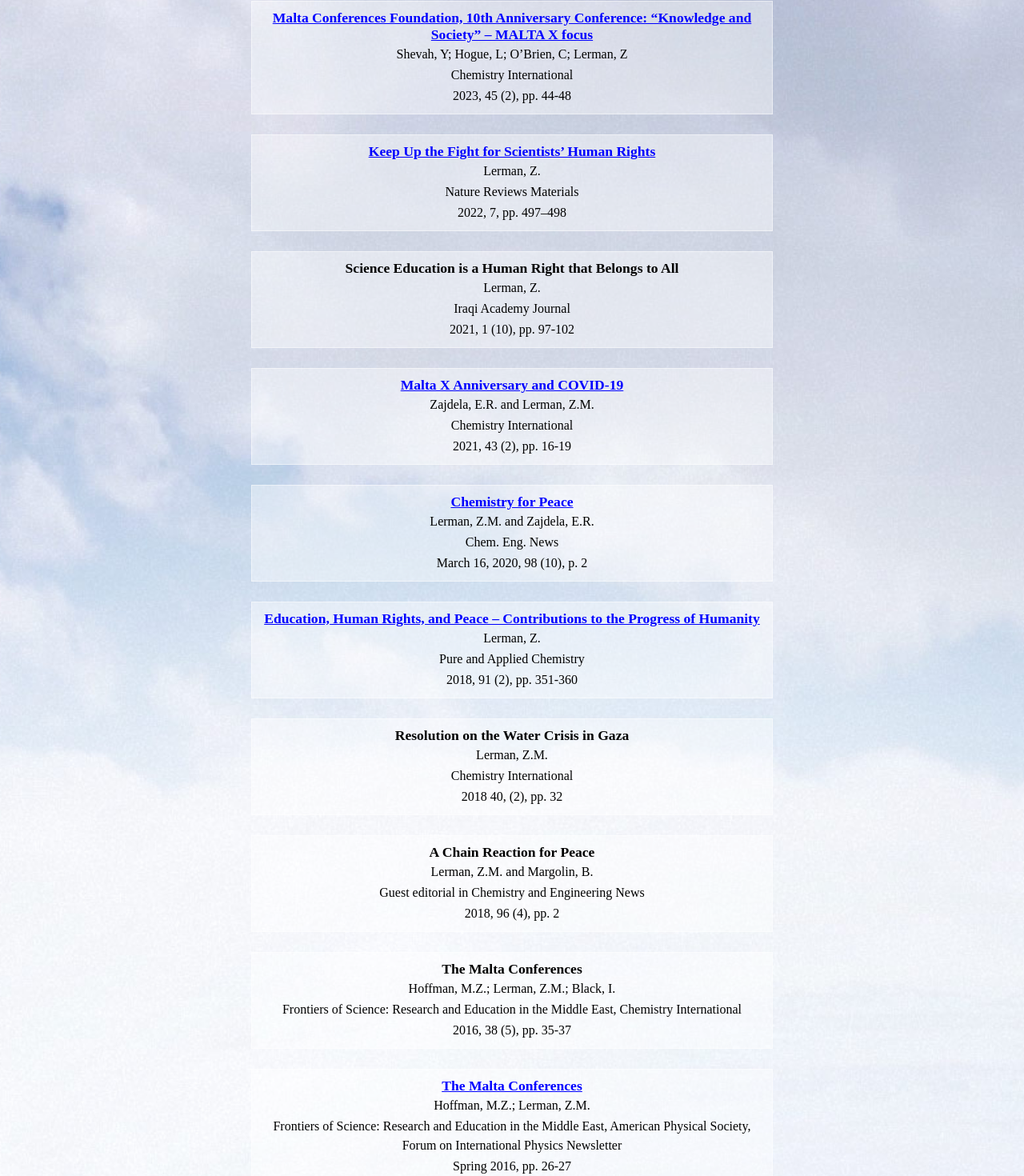
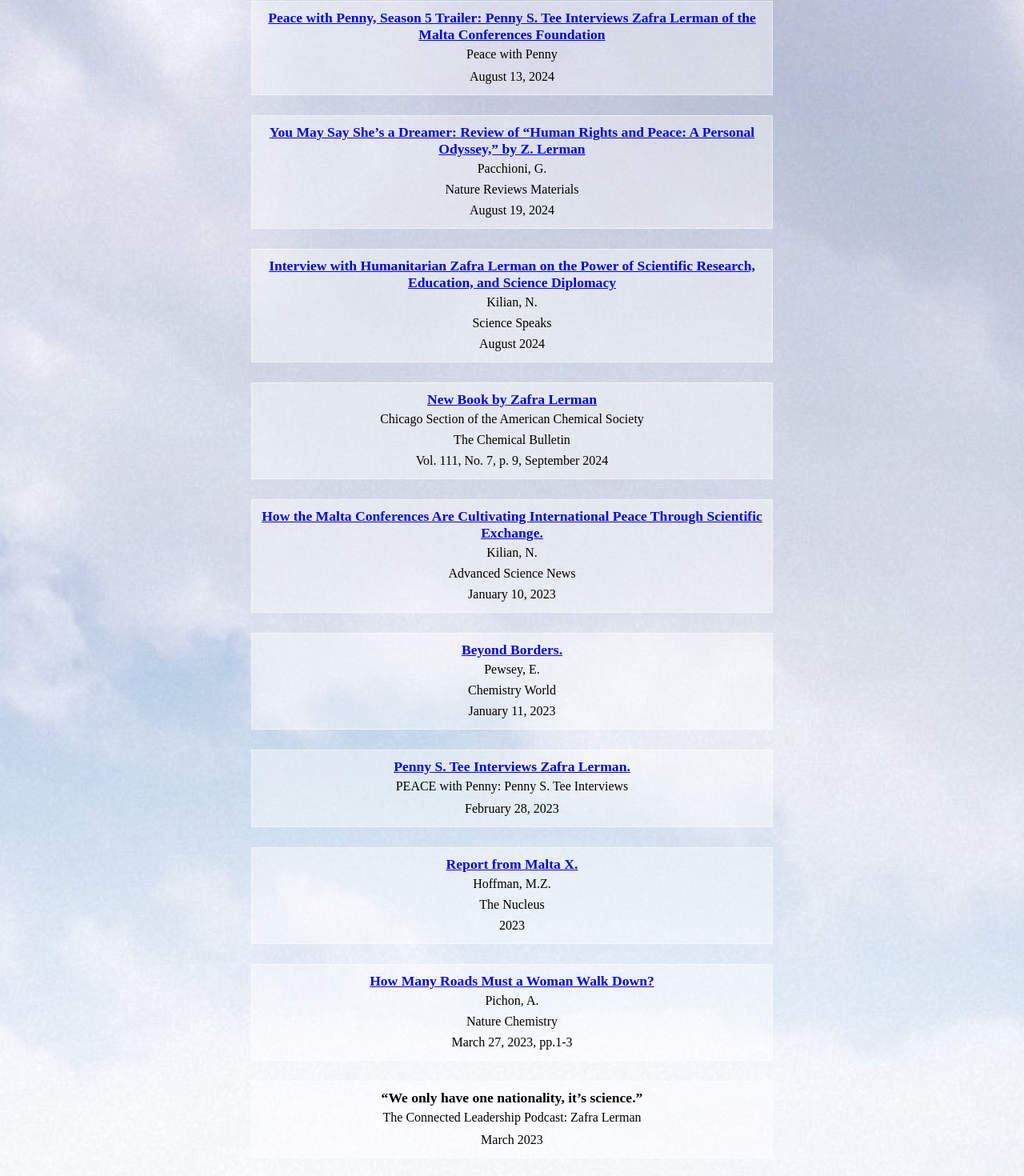
Before and after one commit to DannyMExe/zafra-lerman, a Next.js app: page /publications in a window 1280 px wide. Shown: the part 435-1905 px from the top of the page at 80% size. Built offline with nearby package versions, Linux system fonts and the light colour scheme.

Commit message:
added publications

```diff
--- a/pages/publications.js
+++ b/pages/publications.js
@@ -3,6 +3,93 @@ import styled from "styled-components";
 import Head from "next/head";
 
 const publications = [
+  {
+    title: "Human Rights and Peace: A Personal Odyssey",
+    author: "Lerman, Z.",
+    publisher: "Jenny Stanford Publication",
+    pages: "July 2024",
+    url: "https://www.routledge.com/Human-Rights-and-Peace-A-Personal-Odyssey/Lerman/p/book/9789815129243",
+  },
+  {
+    title:
+      "Peace with Penny, Season 5 Trailer: Penny S. Tee Interviews Zafra Lerman of the Malta Conferences Foundation",
+    author: "Peace with Penny",
+    publisher: "",
+    pages: "August 13, 2024",
+    url: "https://youtu.be/qFWVqmT4U-c",
+  },
+  {
+    title:
+      "You May Say She’s a Dreamer: Review of “Human Rights and Peace: A Personal Odyssey,” by Z. Lerman",
+    author: "Pacchioni, G.",
+    publisher: "Nature Reviews Materials",
+    pages: "August 19, 2024",
+    url: "https://rdcu.be/dRA6c",
+  },
+  {
+    title:
+      "Interview with Humanitarian Zafra Lerman on the Power of Scientific Research, Education, and Science Diplomacy",
+    author: "Kilian, N.",
+    publisher: "Science Speaks",
+    pages: "August 2024",
+    url: "https://www.science-speaks.com/zafra-lerman",
+  },
+  {
+    title: "New Book by Zafra Lerman",
+    author: "Chicago Section of the American Chemical Society",
+    publisher: "The Chemical Bulletin",
+    pages: "Vol. 111, No. 7, p. 9, September 2024",
+    url: "https://chicagoacs.org/images/downloads/Chemical_Bulletin/2024_09_chembull.pdf",
+  },
+  {
+    id: "0",
+    title:
+      "How the Malta Conferences Are Cultivating International Peace Through Scientific Exchange.",
+    author: "Kilian, N.",
+    publisher: "Advanced Science News",
+    pages: "January 10, 2023",
+    url: "https://www.psychologytoday.com/us/articles/202311/the-strength-to-resist",
+  },
+  {
+    id: "0",
+    title: "Beyond Borders.",
+    author: "Pewsey, E.",
+    publisher: "Chemistry World",
+    pages: "January 11, 2023",
+    url: "https://www.chemistryworld.com/careers/science-can-be-a-powerful-tool-for-diplomacy/4016706.article",
+  },
+  {
+    id: "0",
+    title: "Penny S. Tee Interviews Zafra Lerman.",
+    author: "PEACE with Penny: Penny S. Tee Interviews",
+    publisher: "",
+    pages: "February 28, 2023",
+    url: "https://www.youtube.com/watch?v=fh62mkmBgds",
+  },
+  {
+    id: "0",
+    title: "Report from Malta X.",
+    author: "Hoffman, M.Z.",
+    publisher: "The Nucleus",
+    pages: "2023",
+    url: "https://www.nesacs.org/wp-content/uploads/2023/03/Mar2023NUCLEUS.pdf",
+  },
+  {
+    id: "0",
+    title: "How Many Roads Must a Woman Walk Down?",
+    author: "Pichon, A.",
+    publisher: "Nature Chemistry",
+    pages: "March 27, 2023, pp.1-3",
+    url: "https://www.nature.com/articles/s41557-023-01161-w.epdf?sharing_token=GgKE3IZHAwjEjBgUhfMsNtRgN0jAjWel9jnR3ZoTv0Mtx0822zKyB7mPxcDZ8y_lampxwyBBaKbDnniROA9gupTypVBJJTOs0-PStBQziMK2PdV1rk8FFFZxi2N420jN3vVgdohYy4kdagpVuo8mM0a_3UpE8jrVeiri30mICkg%3D",
+  },
+  {
+    id: "0",
+    title: "“We only have one nationality, it’s science.”",
+    author: "The Connected Leadership Podcast: Zafra Lerman",
+    publisher: "",
+    pages: "March 2023",
+    url: "",
+  },
   {
     id: "0",
     title: "The Strength To Resist",
@@ -437,9 +524,9 @@ const Publications = () => {
       </Head>
       <h3>Selected Publications</h3>
       <List>
-        {publications.map((publication) =>
+        {publications.map((publication, index) =>
           publication.url ? (
-            <Item key={publication.id}>
+            <Item key={index}>
               <TitleBlue
                 href={publication.url}
                 target="_blank"
@@ -452,7 +539,7 @@ const Publications = () => {
               <Pages>{publication.pages}</Pages>
             </Item>
           ) : (
-            <Item key={publication.id}>
+            <Item key={index}>
               <TitleBlack
                 href={publication.url}
                 target="_blank"
```
